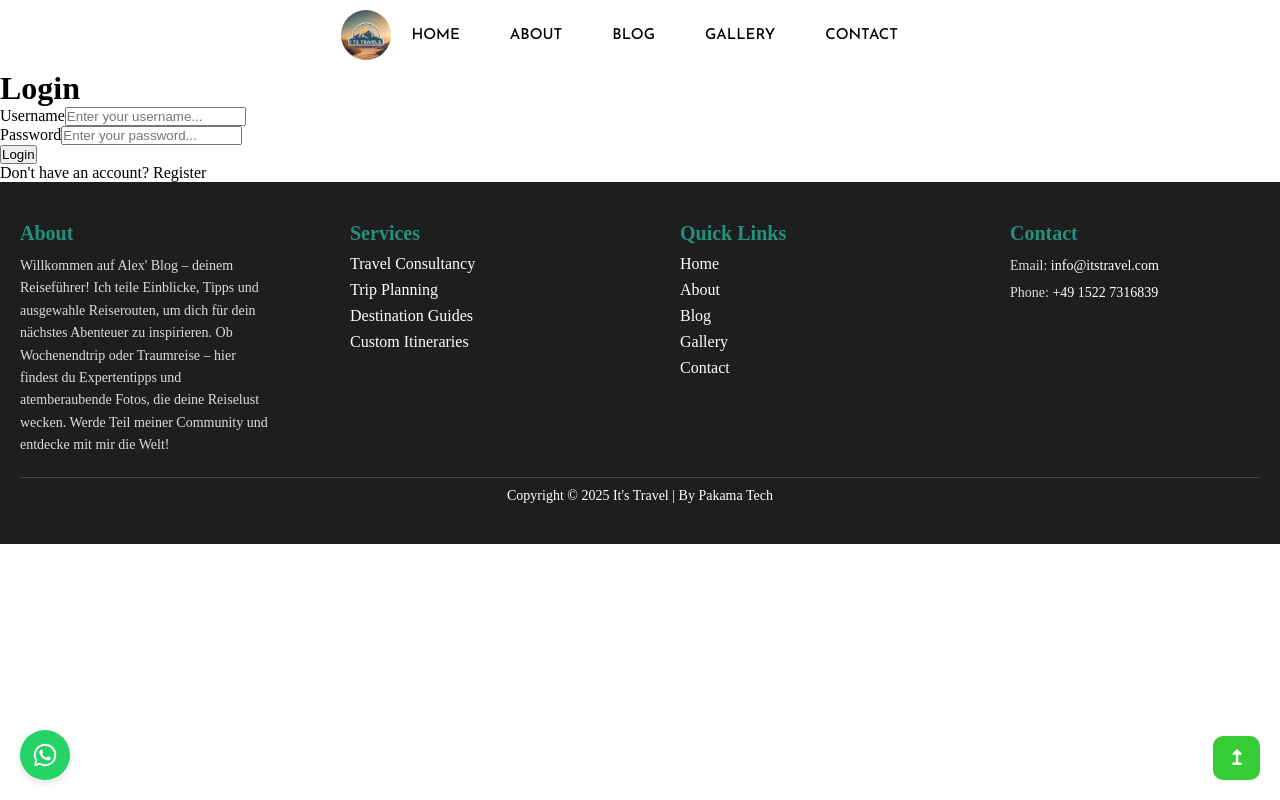
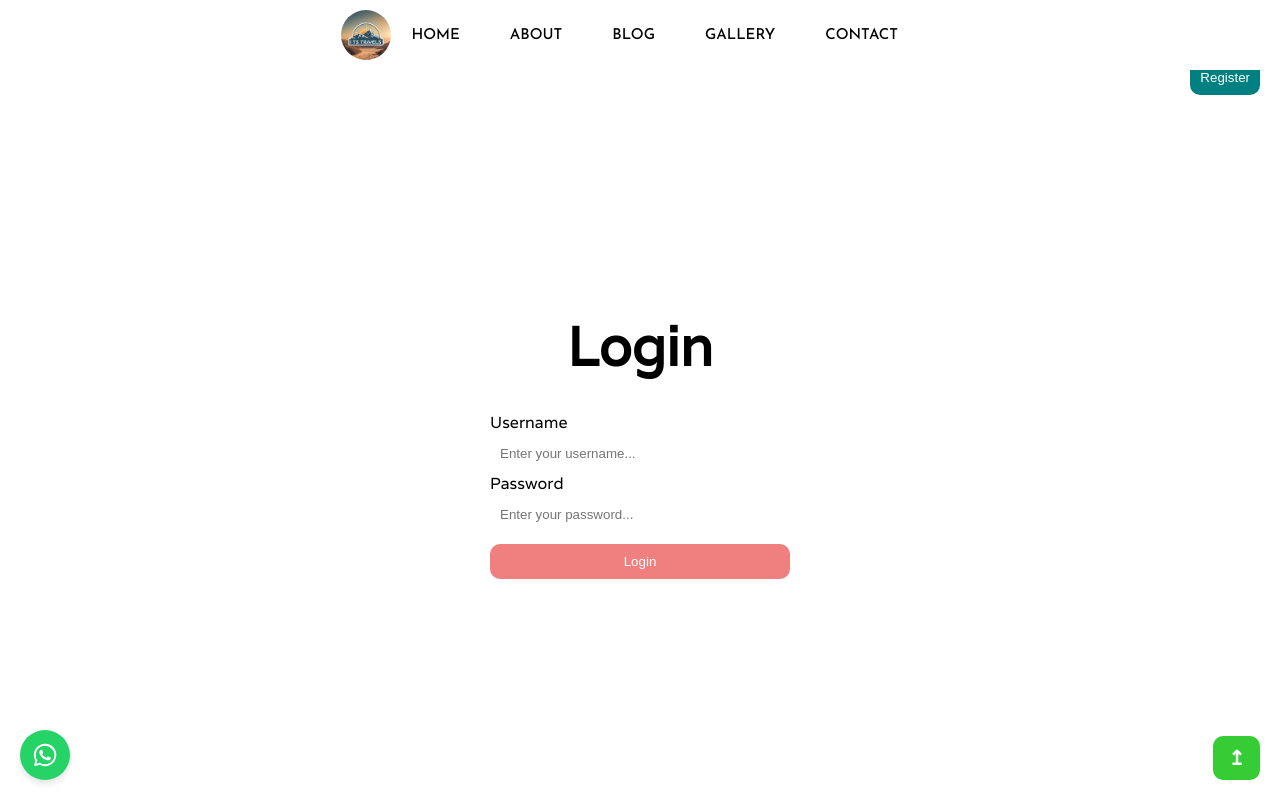
Before and after one commit to BlessingLuphahla/blog-app-ui, a React (Create React App) app: page /login in a window 1280 px wide. Shown: the top 800 px of the page. Built offline with nearby package versions, Linux system fonts and the light colour scheme.

Commit message:
Update Login.jsx

```diff
--- a/src/pages/login/Login.jsx
+++ b/src/pages/login/Login.jsx
@@ -1,70 +1,64 @@
-import { useState, useContext } from 'react';
-import { Link } from 'react-router-dom';
+import { useContext, useRef } from 'react';
+import { Link } from 'react-router-dom'
 import { Context } from '../../context/Context';
 import http from '../../utils/axios';
+import './login.css'
 
 export default function Login() {
-    const [username, setUsername] = useState('');
-    const [password, setPassword] = useState('');
-    const { dispatch, isFetching } = useContext(Context);
+	const nameRef = useRef();
+	const passwordRef = useRef();
+	const {dispatch, isFetching} = useContext(Context);
 
 	const handleSubmit = async (event) => {
 		event.preventDefault();
-        dispatch({ type: 'LOGIN_START' });
+
+		dispatch({type: 'LOGIN_START'});
 
 		try {
+			const name = nameRef.current.value;
+			const password = passwordRef.current.value;
+
 			const response = await http.post('/auth/login', {
-                username,
-                password
+				username: name,
+				password: password
 			});
 
 			if (response.data) {
-                dispatch({ type: 'LOGIN_SUCCESS', payload: response.data });
+				dispatch({type: 'LOGIN_SUCCESS', payload: response.data});
 			}
-        } catch (error) {
-            dispatch({ type: 'LOGIN_FAILURE' });
+
+		} catch(error) {
+			dispatch({type: 'LOGIN_FAILURE'});
 		}
-    };
+	}
 
 	return (
-        <div className='flex flex-col items-center justify-center min-h-screen bg-gray-100 p-6'>
-            <div className='bg-white shadow-lg rounded-lg p-8 w-full max-w-md'>
-                <h1 className='text-2xl font-semibold text-center text-gray-700 mb-6'>Login</h1>
-                <form className='space-y-4' onSubmit={handleSubmit}>
-                    <div>
-                        <label className='block text-gray-600 text-sm font-medium'>Username</label>
+		<div className='login'>
+			<h1 className='loginTitle'>Login</h1>
+			<form className="loginForm" onSubmit={handleSubmit}>
+				<label>Username</label>
 				<input
-                            type='text'
+					type="text"
 					placeholder='Enter your username...'
-                            value={username}
-                            onChange={(e) => setUsername(e.target.value)}
-                            className='w-full p-2 border rounded-lg focus:ring-2 focus:ring-blue-500 focus:outline-none'
+					ref={nameRef}
 				/>
-                    </div>
-                    <div>
-                        <label className='block text-gray-600 text-sm font-medium'>Password</label>
+				<label>Password</label>
 				<input
-                            type='password'
+					type="password"
 					placeholder='Enter your password...'
-                            value={password}
-                            onChange={(e) => setPassword(e.target.value)}
-                            className='w-full p-2 border rounded-lg focus:ring-2 focus:ring-blue-500 focus:outline-none'
+					ref={passwordRef}
 				/>
-                    </div>
 				<button
+					className="loginButton"
 					type='submit'
 					disabled={isFetching}
-                        className='w-full bg-blue-500 text-white py-2 rounded-lg hover:bg-blue-600 transition duration-300 disabled:bg-gray-400'
 				>
 					Login
 				</button>
 			</form>
-                <div className='text-center mt-4'>
-                    <Link to='/register' className='text-blue-500 hover:underline'>
-                        Don't have an account? Register
-                    </Link>
+			<button className='loginRegisterButton'>
+				<Link to={'/register'}>Register</Link>
+			</button>
 		</div>
-            </div>
-        </div>
-    );
+	)
 }
```
Lines whose indentation alone changed are shown as unchanged.
